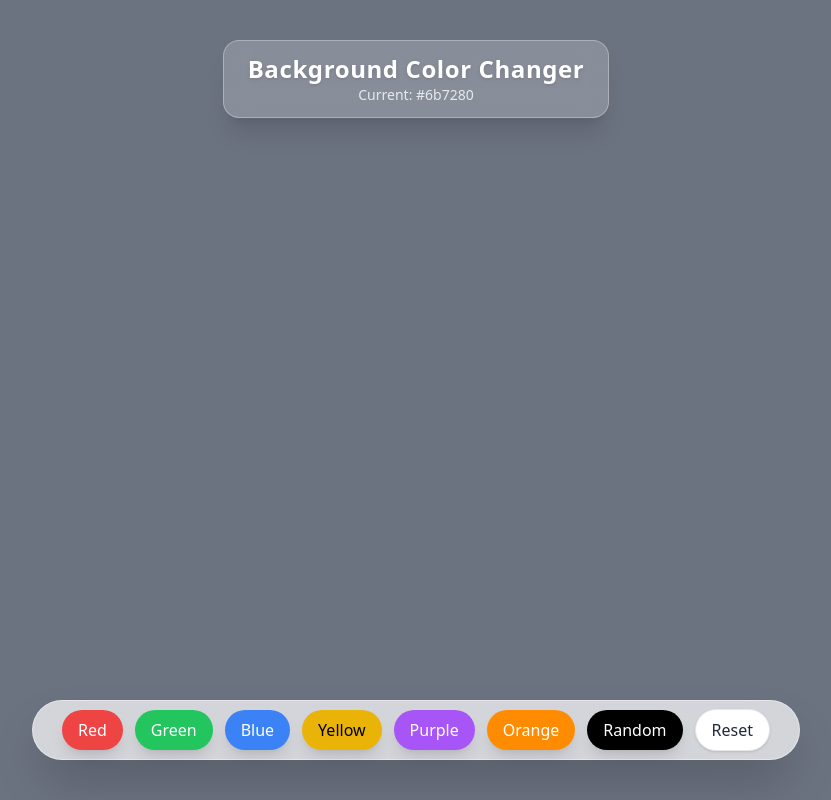
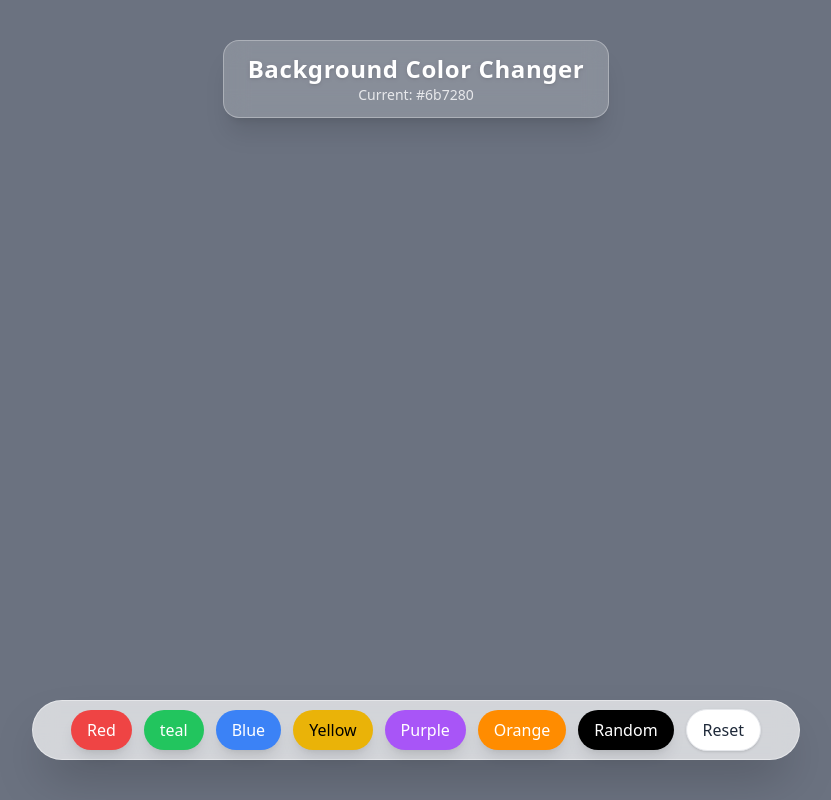
Before and after one commit to dimple-18/ColorPlay, a React (Vite) app: page / in a window 1280 px wide. Shown: the whole page, without its empty margins (224-1055 px from the left). Built offline with nearby package versions, Linux system fonts and the light colour scheme.

Commit message:
changed green to teal on day1

```diff
--- a/src/App.jsx
+++ b/src/App.jsx
@@ -2,7 +2,7 @@ import { useState } from "react";
 
 const PALETTE = [
   { label: "Red",    value: "#ef4444", text: "white" },
-  { label: "Green",  value: "#22c55e", text: "white" },
+  { label: "teal",  value: "#22c55e", text: "white" },
   { label: "Blue",   value: "#3b82f6", text: "white" },
   { label: "Yellow", value: "#eab308", text: "black" },
   { label: "Purple", value: "#a855f7", text: "white" },
```
